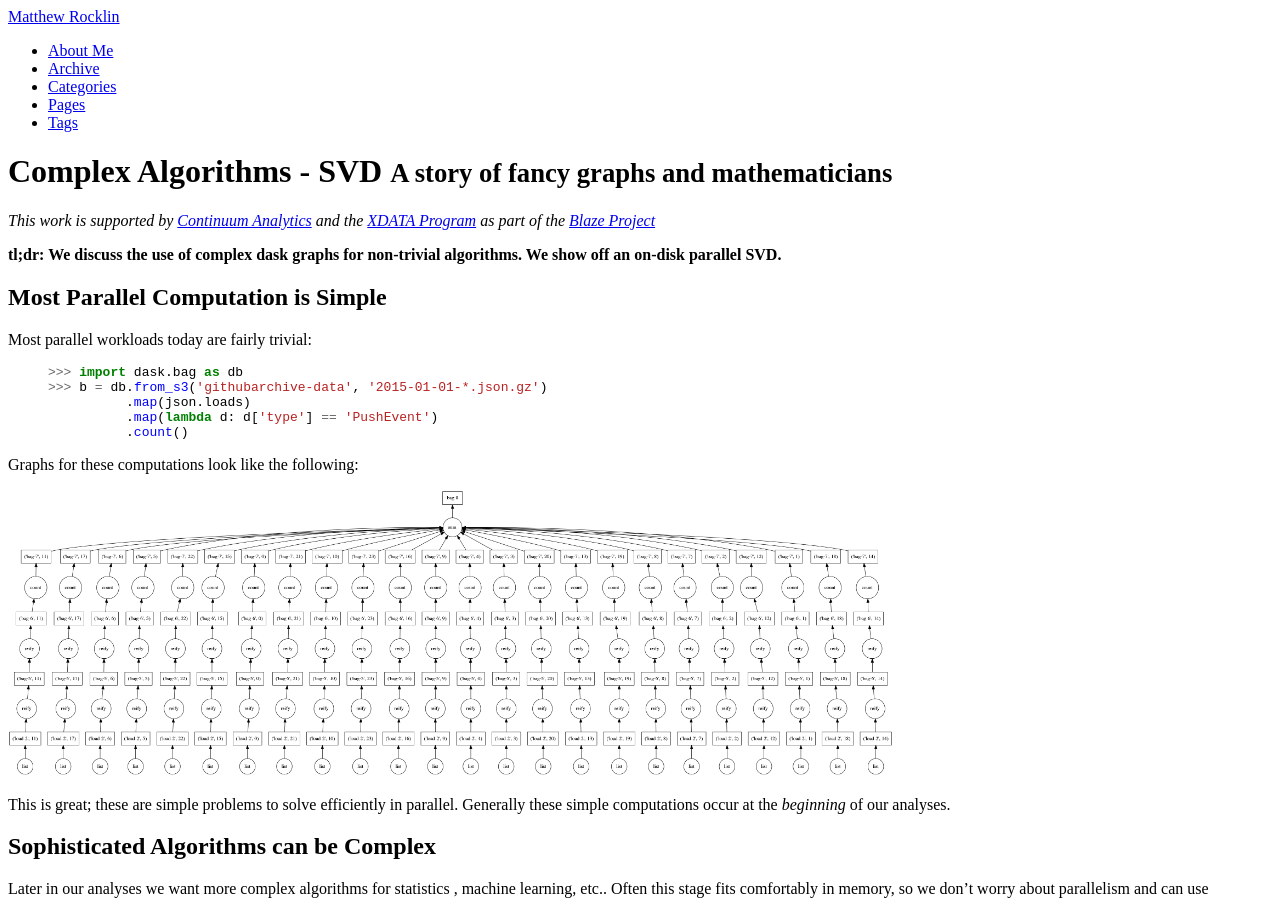
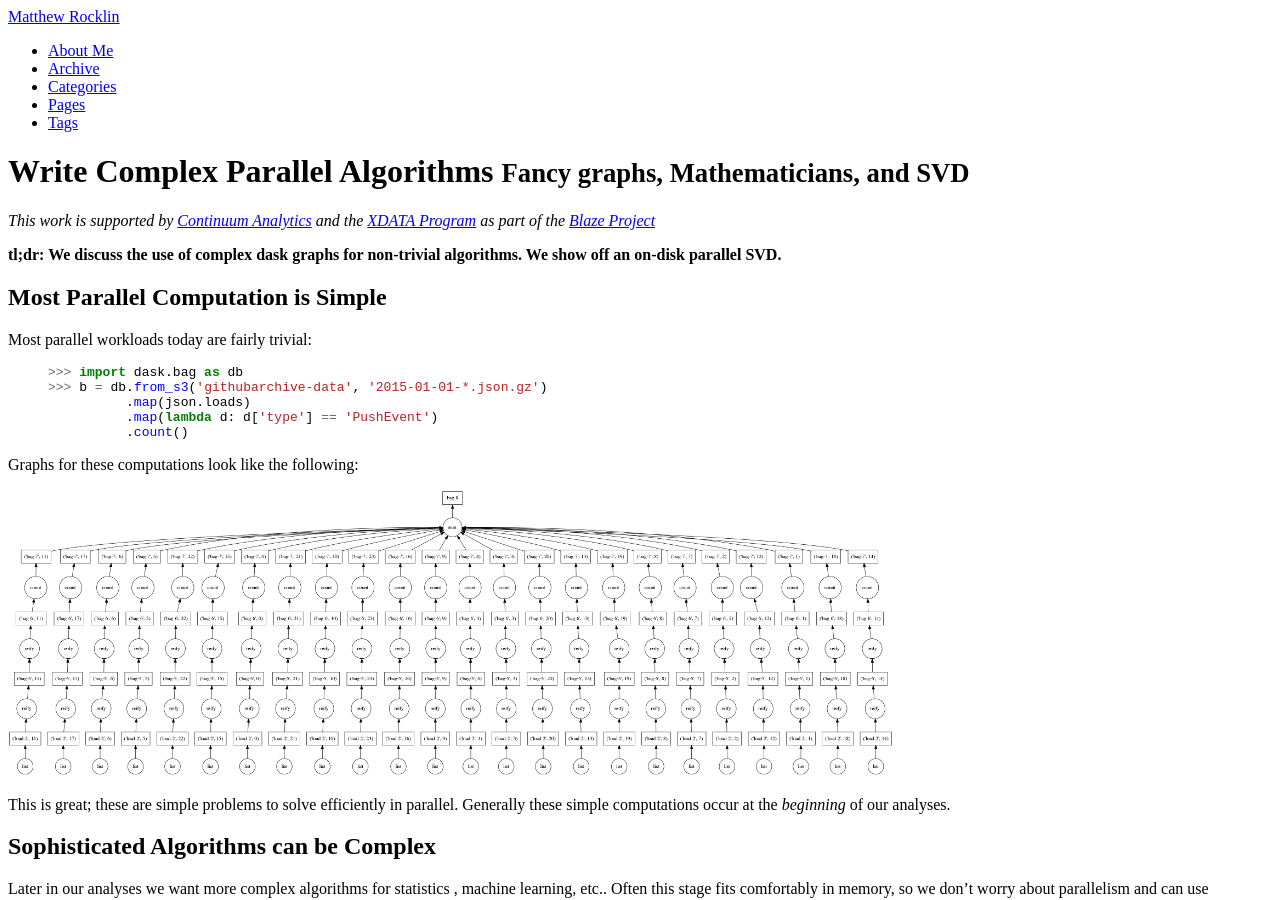
Before and after one commit to besyskymnbk/blog, a Jekyll site: the page built from _posts/work/2015-06-26-Complex-Graphs.md, in a window 1280 px wide and 900 px high. Built offline with Jekyll 4.4.1, drawn with Linux system fonts in a browser that asks for light colours; comment, search, counter and statistics services are not loaded.

Commit message:
change title to write complex algs

```diff
--- a/_posts/work/2015-06-26-Complex-Graphs.md
+++ b/_posts/work/2015-06-26-Complex-Graphs.md
@@ -1,7 +1,7 @@
 ---
 layout: post
-title: Complex Algorithms - SVD
-tagline: A story of fancy graphs and mathematicians
+title: Write Complex Parallel Algorithms
+tagline: Fancy graphs, Mathematicians, and SVD
 category : work
 tags : [scipy, Python, Programming, dask, blaze]
 ---
```
